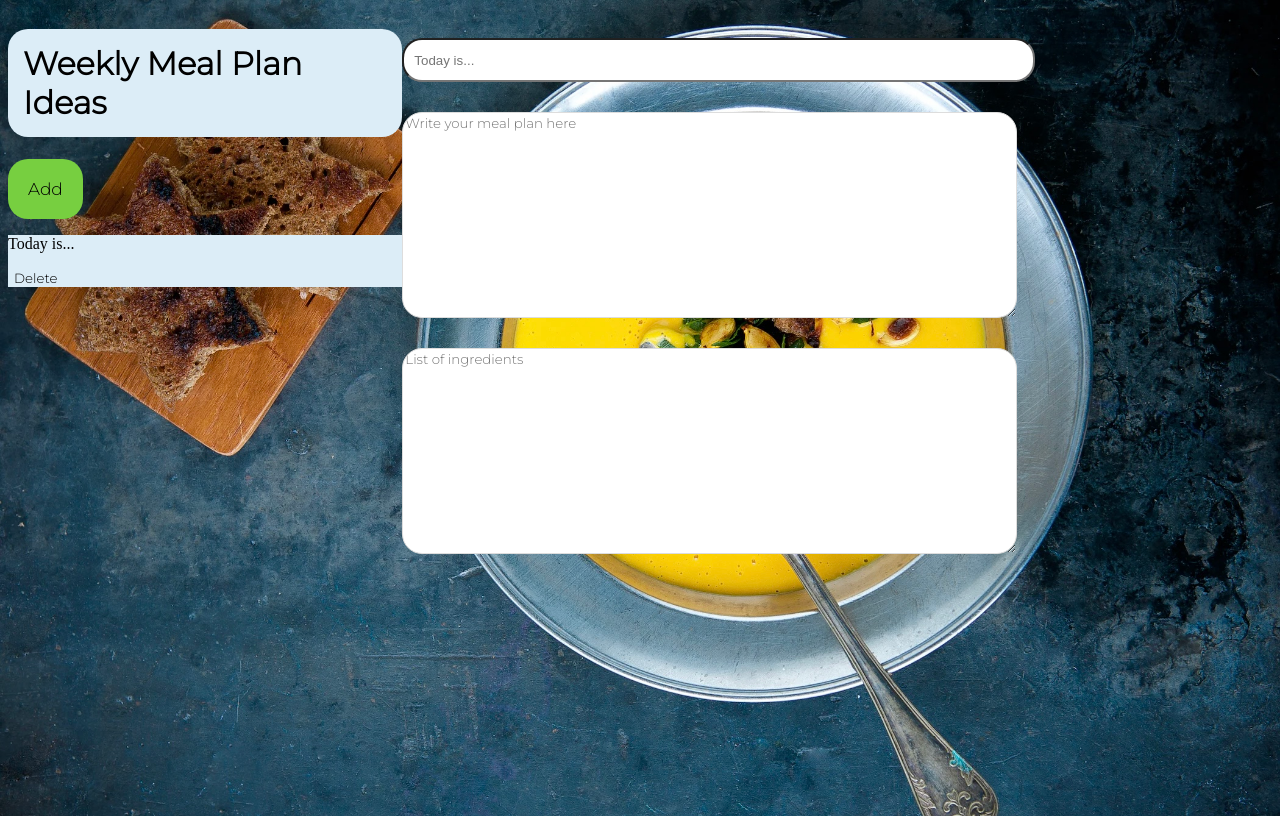
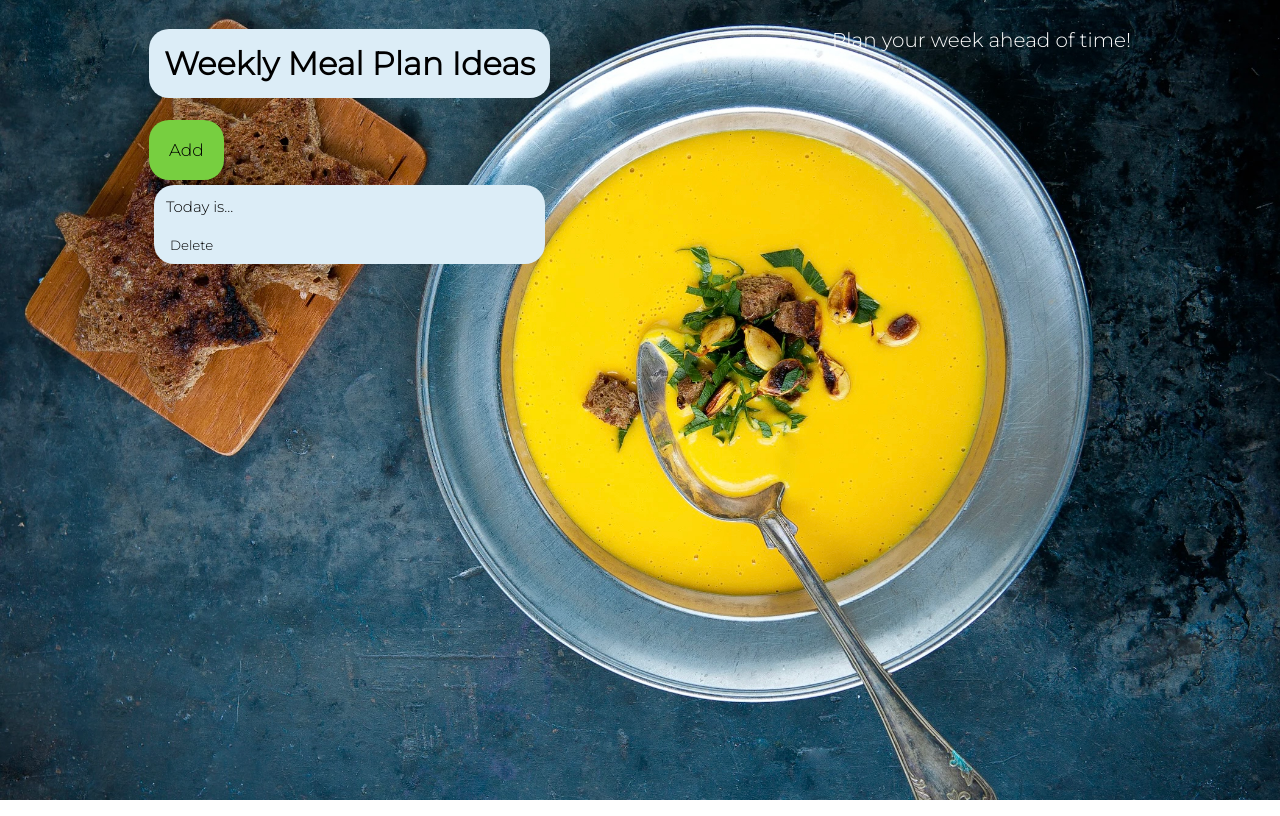
Before and after one commit to OksanaNova/final-project, a React (Vite) app: page / in a window 1280 px wide. Both pictures are taken after a click on the button "Add". Built offline with nearby package versions, Linux system fonts and the light colour scheme.

Commit message:
components modified

```diff
--- a/src/App.css
+++ b/src/App.css
@@ -38,6 +38,7 @@ button:hover {
 .whole-plan {
   width: 70%;
   height: 100vh;
+  /* margin-left: 20px; */
 }
 
 .myInput {
@@ -66,3 +67,22 @@ textarea {
 .default {
   background-color: #dcedf7;
 }
+
+.meal {
+  border-radius: 20px;
+  padding: 10px;
+  margin: 5px;
+}
+
+p {
+  color: #fff;
+  font-family: "Montserrat", serif;
+  font-size: 20px;
+}
+
+.title {
+  color: #000;
+  font-family: "Montserrat", serif;
+  margin: 2px;
+  font-size: 15px;
+}
--- a/src/App.jsx
+++ b/src/App.jsx
@@ -7,7 +7,7 @@ import MyMealsAndIngridients from './MyMealsAndIngridients';
 function App() {
 
   const [mealPlans, setMealPlans] = useState([]);
-  const [selectedDay, setSelectedDay] = useState(false);
+  const [selectedDay, setSelectedDay] = useState('');
 
   const addMeal = () => {
     const newMeal = {
@@ -23,8 +23,19 @@ function App() {
     setMealPlans(mealPlans.filter(({id}) => id !== mealId));
   }
 
+  const updateDay = (myUpdatedMeal) => {
+    const updatedMeals = mealPlans.map((mealItem) => {
+      if (mealItem.id === myUpdatedMeal.id) {
+        return myUpdatedMeal;
+      }
+      return mealItem;
+    })
+    setMealPlans(updatedMeals)
+  }
+
   return (
     <div className='App'>
+
       <MyList
       addMeal={addMeal}
       mealPlans={mealPlans}
@@ -32,7 +43,11 @@ function App() {
       selectedDay={selectedDay}
       setSelectedDay={setSelectedDay}
       />
-      <MyMealsAndIngridients />
+
+      <MyMealsAndIngridients
+        selectedDay={selectedDay}
+        updateDay={updateDay}
+      />
 
     </div>
   )
--- a/src/MyList.jsx
+++ b/src/MyList.jsx
@@ -11,7 +11,7 @@ const MyList = ({addMeal, mealPlans, deleteDay, selectedDay, setSelectedDay}) =>
                 <div key={id}
                 className={`meal ${id === selectedDay ? "selected" : "default"}`}
                 onClick={() => setSelectedDay(id)}>
-                    <p>{title}</p>
+                    <p className="title">{title}</p>
                     <p>{mealForADay}</p>
                     <button className="button-delete" onClick={() => deleteDay(id)}>Delete</button>
                 </div>
--- a/src/MyMealsAndIngridients.jsx
+++ b/src/MyMealsAndIngridients.jsx
@@ -1,4 +1,14 @@
-const MyMealsAndIngridients = () => {
+const MyMealsAndIngridients = ({ selectedDay, updateDay }) => {
+
+    const editMyMeal = (myInput, value) => {
+        updateDay({
+            ...selectedDay,
+            [myInput]: value
+        })
+    }
+
+    if (!selectedDay) return <p>Plan your week ahead of time!</p>
+
     return (
         <div className="whole-plan">
             <div className="meal-editing">
@@ -7,6 +17,9 @@ const MyMealsAndIngridients = () => {
                 type="text"
                 className="myInput"
                 placeholder="Today is..."
+                id='title'
+                value={selectedDay.title}
+                onChange={(e) => editMyMeal("title", e.target.value)}
                 />
 
                 <textarea
```
